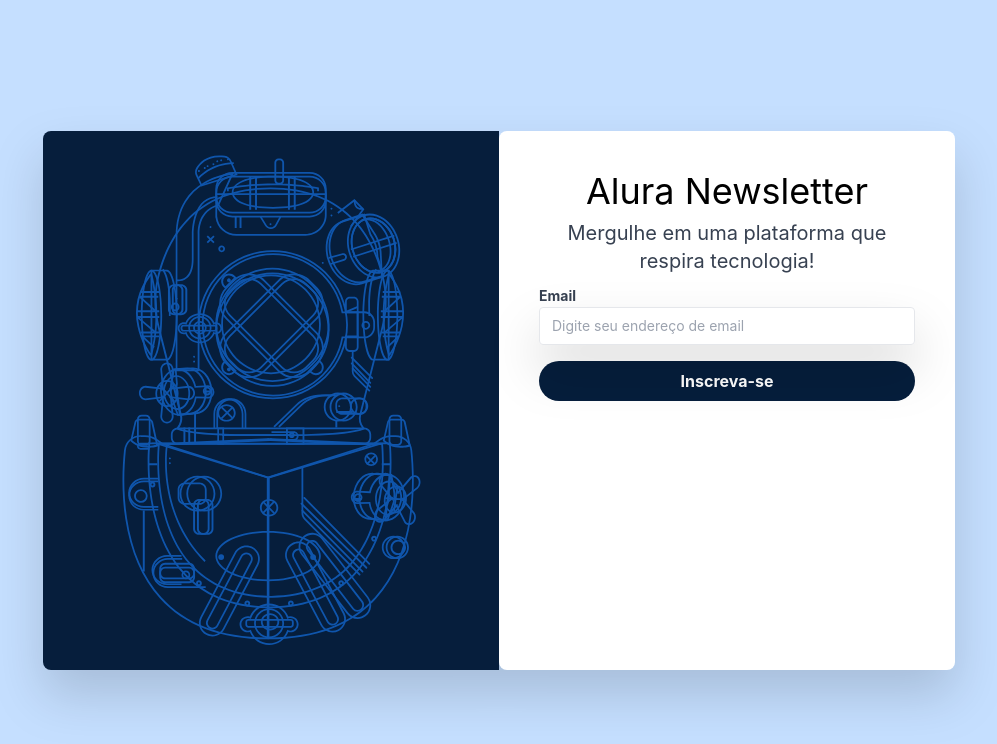
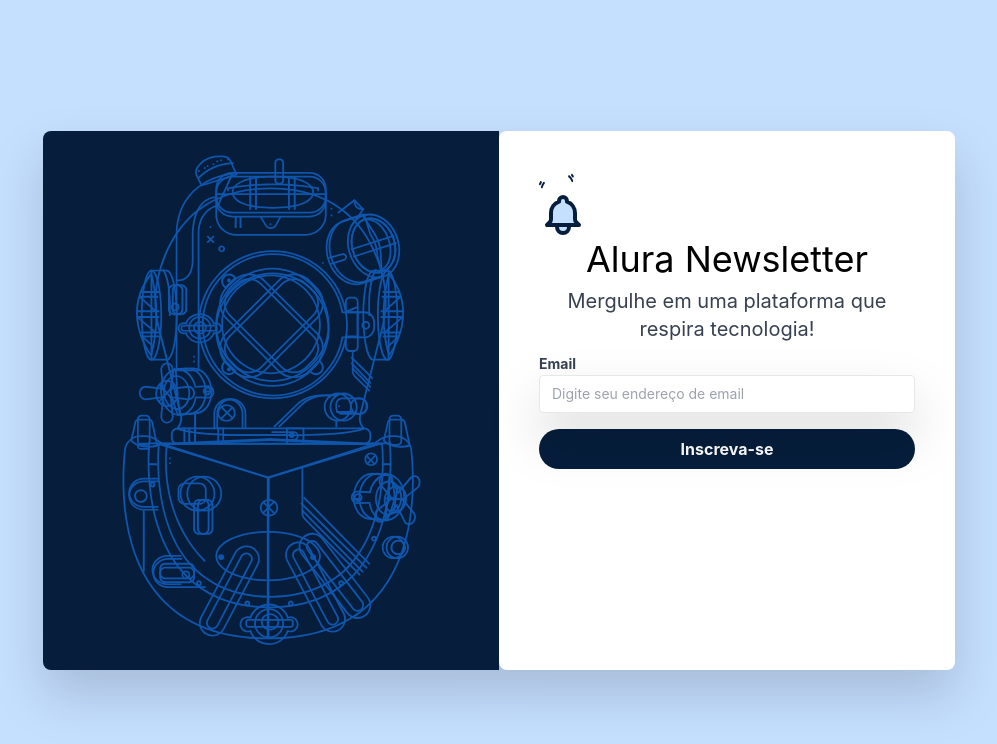
Before and after one commit to Edurb23/Tailwind_CSS_Alura, a plain HTML site: page newsletter.html in a window 1280 px wide. Shown: the whole page, without its empty margins (141-1138 px from the left). Drawn offline with nearby package versions, Linux system fonts and the light colour scheme.

Commit message:
mudando a cor do sino

```diff
--- a/newsletter.html
+++ b/newsletter.html
@@ -38,15 +38,15 @@
 
         <section class="bg-white p-10 gap-6 flex-col rounded-lg lg:w-1/2 justify-center lg:rounded-1-none ">
 
-            <div class="hidden">
-                <svg class=""
+            <div class="">
+                <svg class="fill-azul-escuro"
                     width="35" height="20" viewBox="0 0 44 20" fill="none" xmlns="http://www.w3.org/2000/svg">
                     <path d="M41.1738 0.994633C40.8556 1.10918 40.6199 1.34129 40.4506 1.70905C40.3201 1.99542 40.2881 2.17026 40.3041 2.53199C40.3178 2.86056 40.3659 3.0776 40.4734 3.28861C40.5444 3.42728 41.7665 5.17565 41.9221 5.36254C41.9748 5.42584 42.0984 5.52834 42.1945 5.58561C42.3661 5.69413 42.373 5.69714 42.6545 5.69714C42.9291 5.69714 42.9474 5.69413 43.1237 5.59465C43.3663 5.45599 43.5722 5.19373 43.6912 4.86818C43.8034 4.56673 43.8285 4.34366 43.7874 4.00303C43.753 3.69255 43.7004 3.52374 43.5814 3.31574C43.4784 3.13789 42.4096 1.60958 42.2242 1.37445C41.9519 1.03081 41.5171 0.874056 41.1738 0.994633Z" />
                     <path d="M37.4844 2.65246C37.2807 2.71275 37.1159 2.82428 36.9671 3.00515C36.8252 3.17697 36.7497 3.32468 36.6765 3.58995C36.6376 3.73464 36.6284 3.83412 36.6284 4.11446C36.6284 4.50935 36.665 4.69021 36.8069 4.97357C36.9168 5.19061 36.9923 5.272 37.3013 5.51617C37.9833 6.05274 38.4112 6.48983 38.9788 7.21631C39.6997 8.14475 40.265 9.19076 40.7365 10.4659C40.8738 10.8366 40.9127 10.915 41.0317 11.0597C41.1118 11.1592 41.2423 11.2737 41.343 11.337C41.5009 11.4365 41.5421 11.4516 41.7457 11.4636C42.1279 11.4878 42.3385 11.3913 42.5925 11.0778C42.9084 10.6889 43.0205 10.1493 42.9084 9.56756C42.8237 9.12745 42.4598 8.2171 42.025 7.35497C41.2194 5.75431 40.2078 4.41891 38.9811 3.33975C38.5966 3.00213 38.2831 2.76399 38.1297 2.69466C37.9535 2.61629 37.6697 2.59518 37.4844 2.65246Z" />
                     <path d="M2.11178 10.095C1.947 10.1674 1.79824 10.2638 1.6861 10.3723C1.60371 10.4507 1.4046 10.7883 0.85991 11.7801C0.466269 12.4945 0.120689 13.1426 0.0909372 13.218C0.0588967 13.3024 0.0291448 13.4652 0.0131245 13.634C-0.018916 13.9686 0.00625871 14.1886 0.104669 14.4659C0.248851 14.8669 0.459403 15.111 0.786674 15.2557C0.946877 15.3251 0.992649 15.3341 1.19634 15.322C1.384 15.31 1.45266 15.2919 1.57396 15.2226C1.76391 15.114 1.94242 14.9392 2.03397 14.7764C2.67249 13.6309 3.43231 12.2202 3.45977 12.1298C3.48037 12.0634 3.50783 11.8826 3.52385 11.7288C3.54674 11.4877 3.54445 11.4214 3.51241 11.2405C3.37738 10.514 2.92424 10.0468 2.36353 10.0558C2.27656 10.0558 2.16213 10.0739 2.11178 10.095Z" />
                     <path d="M6.00014 11.0928C5.69804 11.1802 5.49893 11.3671 5.00688 12.0303C3.94497 13.4651 3.16455 15.102 2.62215 17.0463C2.44822 17.6672 2.44822 17.9838 2.62215 18.442C2.72743 18.7223 2.92882 18.9906 3.13022 19.1202C3.63143 19.4427 4.27453 19.2106 4.58349 18.5987C4.67274 18.4209 4.69792 18.3425 4.85583 17.7758C4.97484 17.3537 5.25176 16.6182 5.48062 16.1208C5.8674 15.2768 6.22442 14.692 6.8309 13.9083C7.21997 13.4018 7.2932 13.2662 7.35271 12.9436C7.48316 12.2111 7.24743 11.5208 6.76453 11.2164C6.50134 11.0506 6.27248 11.0144 6.00014 11.0928Z" />
                 </svg>
-                <svg class="" viewBox="0 0 24 24"
+                <svg class="w-12 h-12 fill-azul-claro stroke-azul-escuro" viewBox="0 0 24 24"
                     xmlns="http://www.w3.org/2000/svg">
                     <path stroke-linecap="round" stroke-linejoin="round" stroke-width="2" d="M15 17h5l-1.405-1.405A2.032 2.032 0 0118 14.158V11a6.002 6.002 0 00-4-5.659V5a2 2 0 10-4 0v.341C7.67 6.165 6 8.388 6 11v3.159c0 .538-.214 1.055-.595 1.436L4 17h5m6 0v1a3 3 0 11-6 0v-1m6 0H9"></path>
                 </svg>
```
